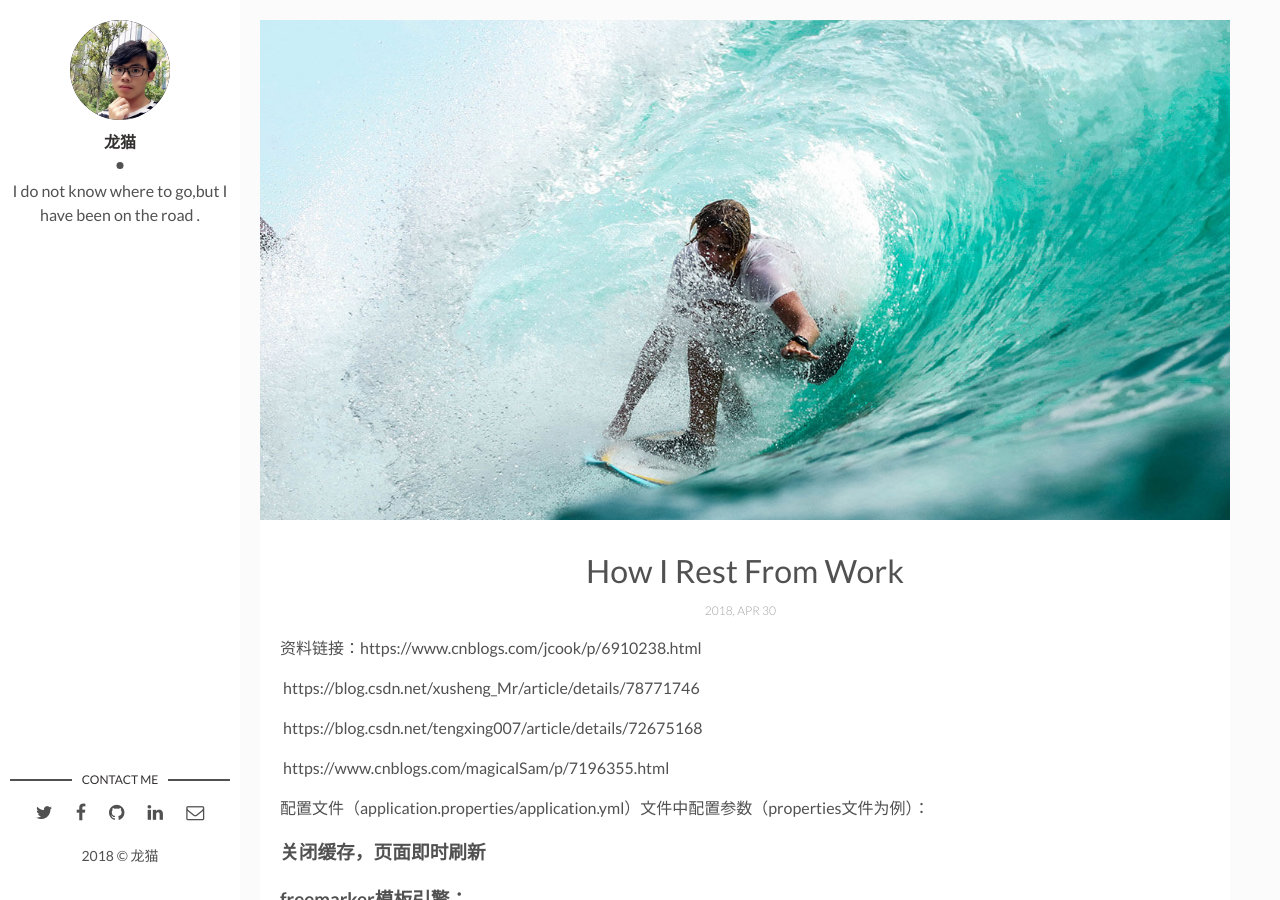
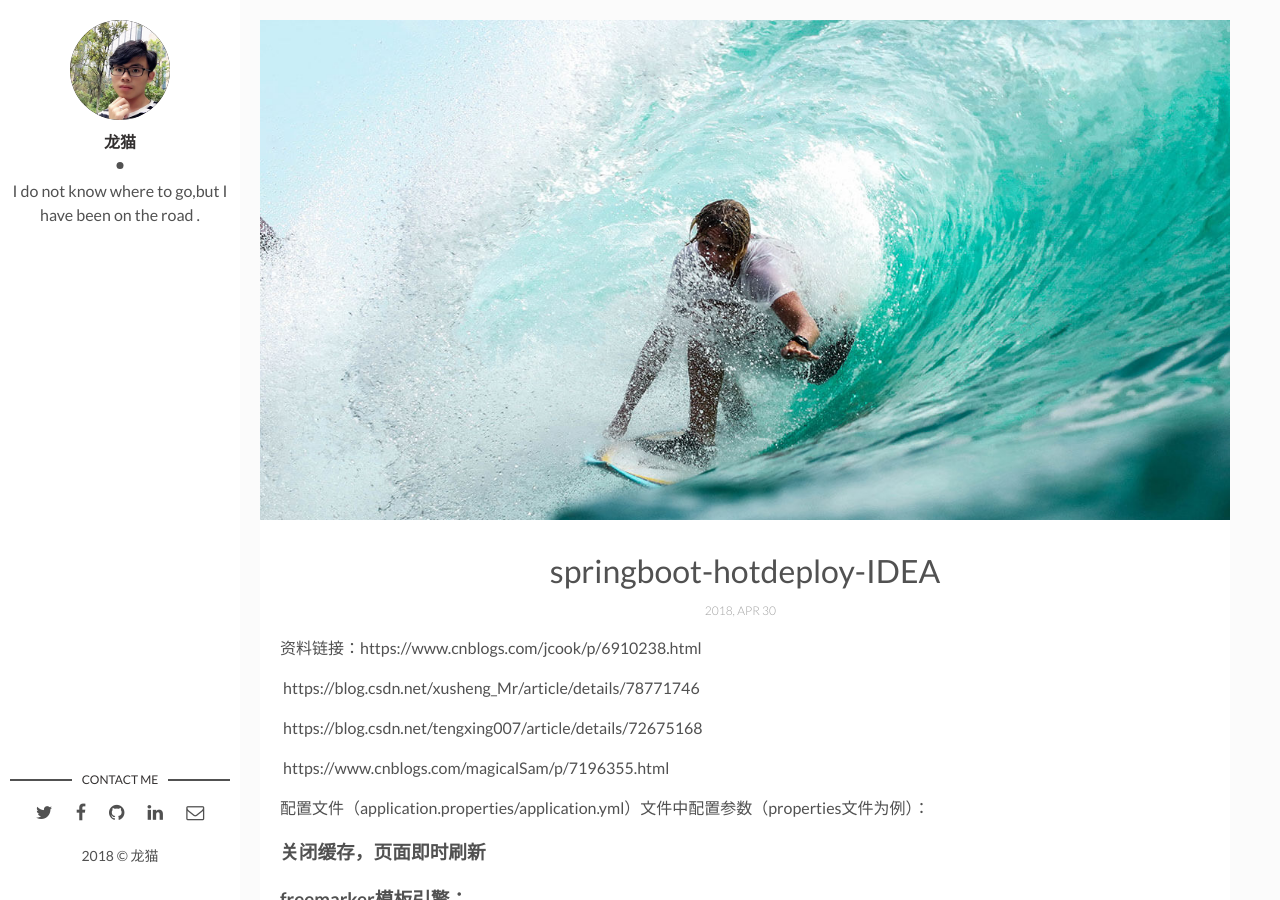
Before and after one commit to Jimmy1995/Jimmy1995.github.io, a Jekyll site: the page built from _posts/2018-04-30-springboot-hotdeploy-IDEA.markdown, in a window 1280 px wide and 900 px high. Built offline with Jekyll 4.4.1, drawn with Linux system fonts in a browser that asks for light colours; comment, search, counter and statistics services are not loaded.

Commit message:
springboot热部署

```diff
--- a/_posts/2018-04-30-springboot热加载-热部署-热启动-IDEA.markdown
+++ b/_posts/2018-04-30-springboot-hotdeploy-IDEA.markdown
@@ -1,6 +1,6 @@
 ---
 layout: post
-title: How I Rest From Work
+title: springboot-hotdeploy-IDEA
 date: 2018-04-30 12:21:20 +0300
 description: You’ll find this post in your `_posts` directory. Go ahead and edit it and re-build the site to see your changes. # Add post description (optional)
 img: i-rest.jpg # Add image post (optional)
```
